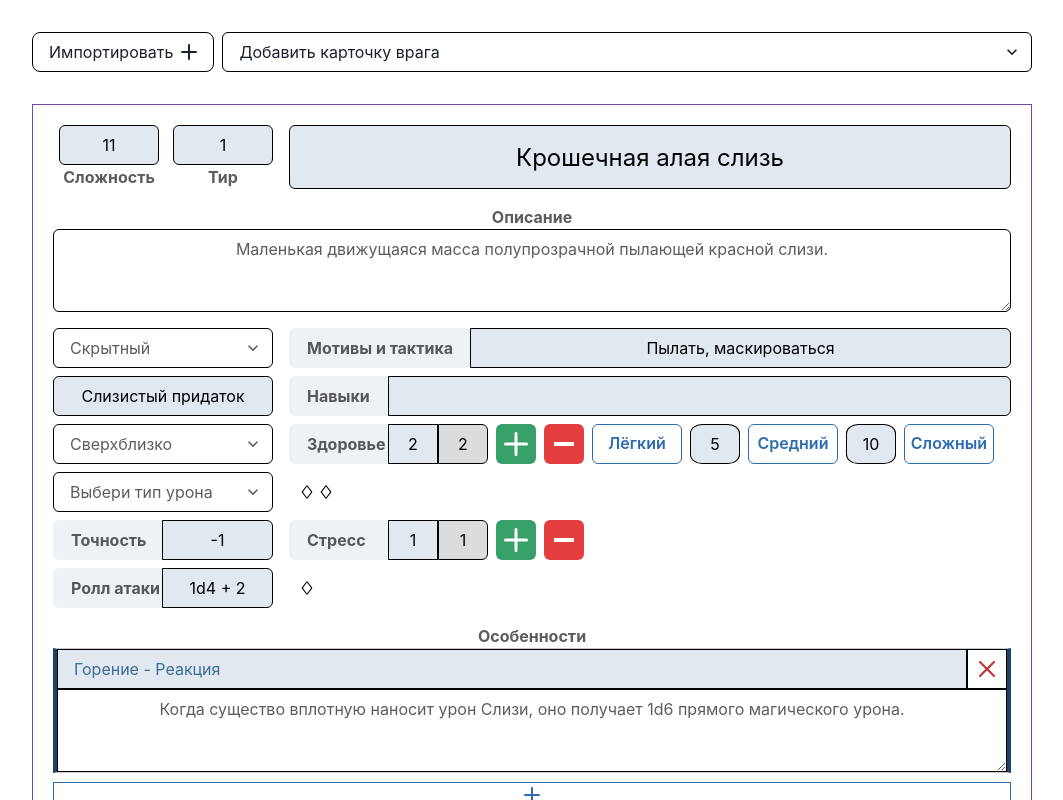
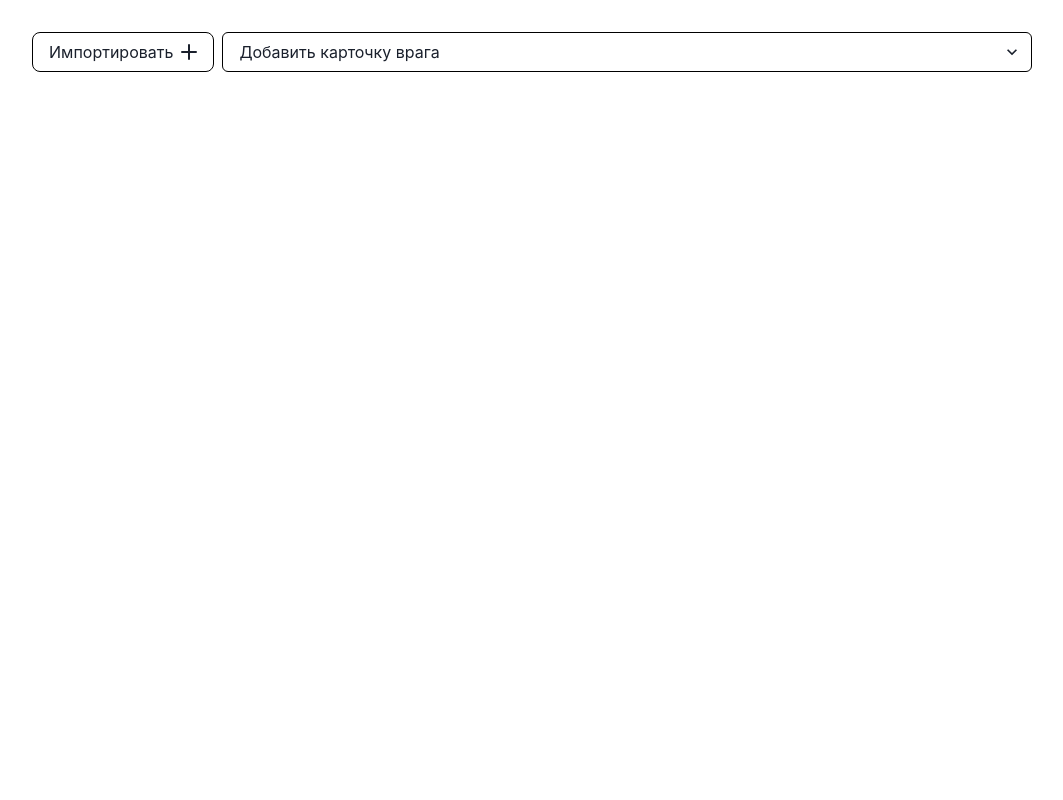
Before and after one commit to mal-link-a/daggerheartEnemyList, a React (Vite) app: page / in a window 1280 px wide. Shown: the top 800 px of the page, without its empty margins (108-1171 px from the left). Built offline with nearby package versions, Linux system fonts and the light colour scheme.

Commit message:
Исправление начального отображения листа

```diff
--- a/src/features/Enemy/EnemyList.tsx
+++ b/src/features/Enemy/EnemyList.tsx
@@ -3,20 +3,18 @@ import { EnemyItem } from './EnemyItem';
 import { useEnemyStore } from './model/store';
 import { useEffect, type ChangeEvent } from 'react';
 
-import myData from '../../shared/defaultEnemyList.json';
+import defaultEnemyList from '../../shared/defaultEnemyList.json';
 import type { Enemy } from './model/types/Enemy';
 import { AddIcon } from '@chakra-ui/icons';
 
 export function EnemyList() {
-    const setEnemies = useEnemyStore(state => state.setEnemies);
     const setDefaultEnemies = useEnemyStore(state => state.setDefaultEnemies);
     const enemies = useEnemyStore(state => state.enemies);
     const defaultEnemies = useEnemyStore(state => state.defaultEnemies);
     const addEnemy = useEnemyStore(state => state.addEnemy);
     const importEnemy = useEnemyStore(state => state.importEnemy);
     useEffect(() => {
-        setEnemies(myData);
-        setDefaultEnemies(myData);
+        setDefaultEnemies(defaultEnemyList);
     }, []);
 
     const handleAddEnemy = (e: ChangeEvent<HTMLSelectElement>) => {
```
